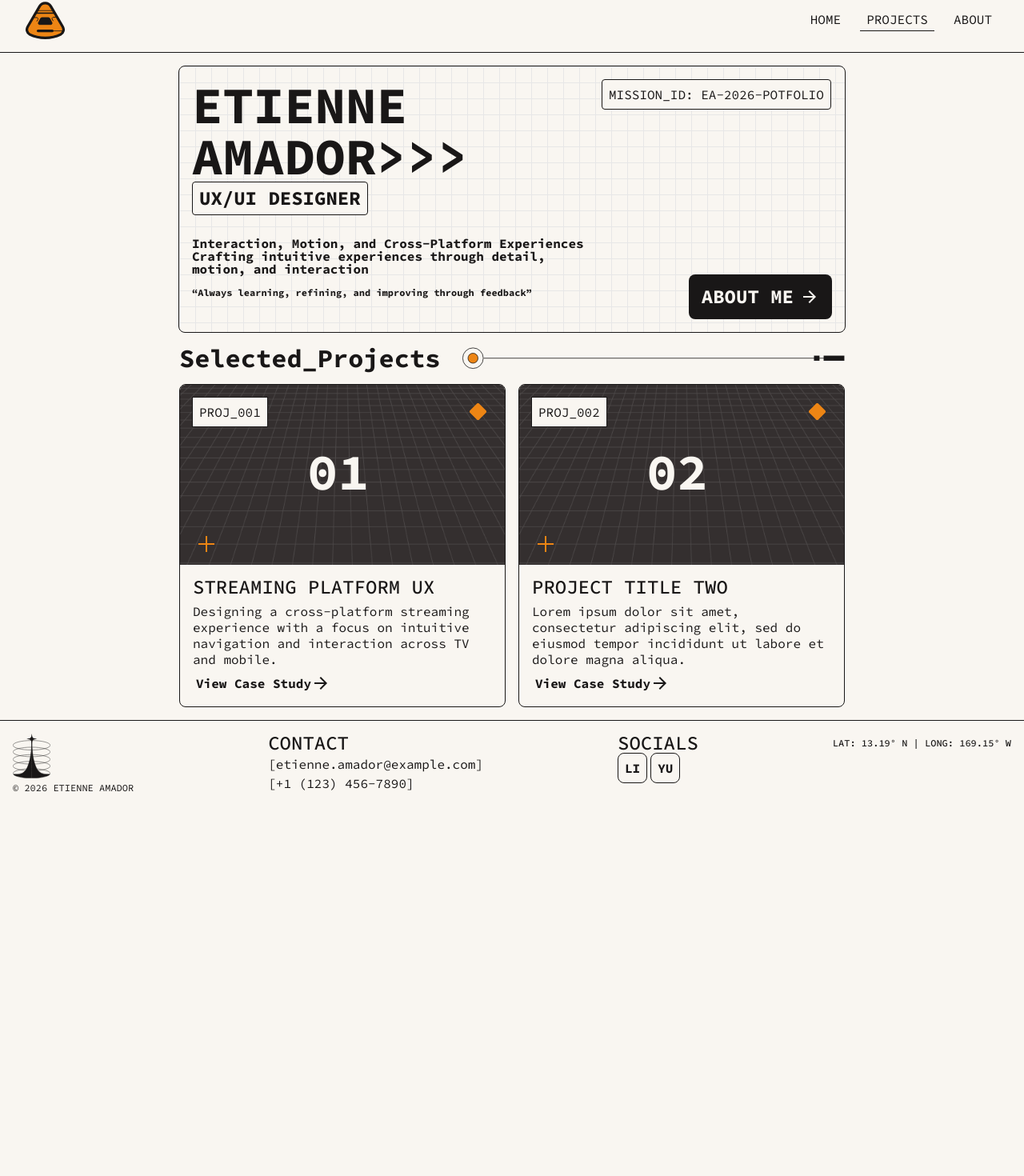
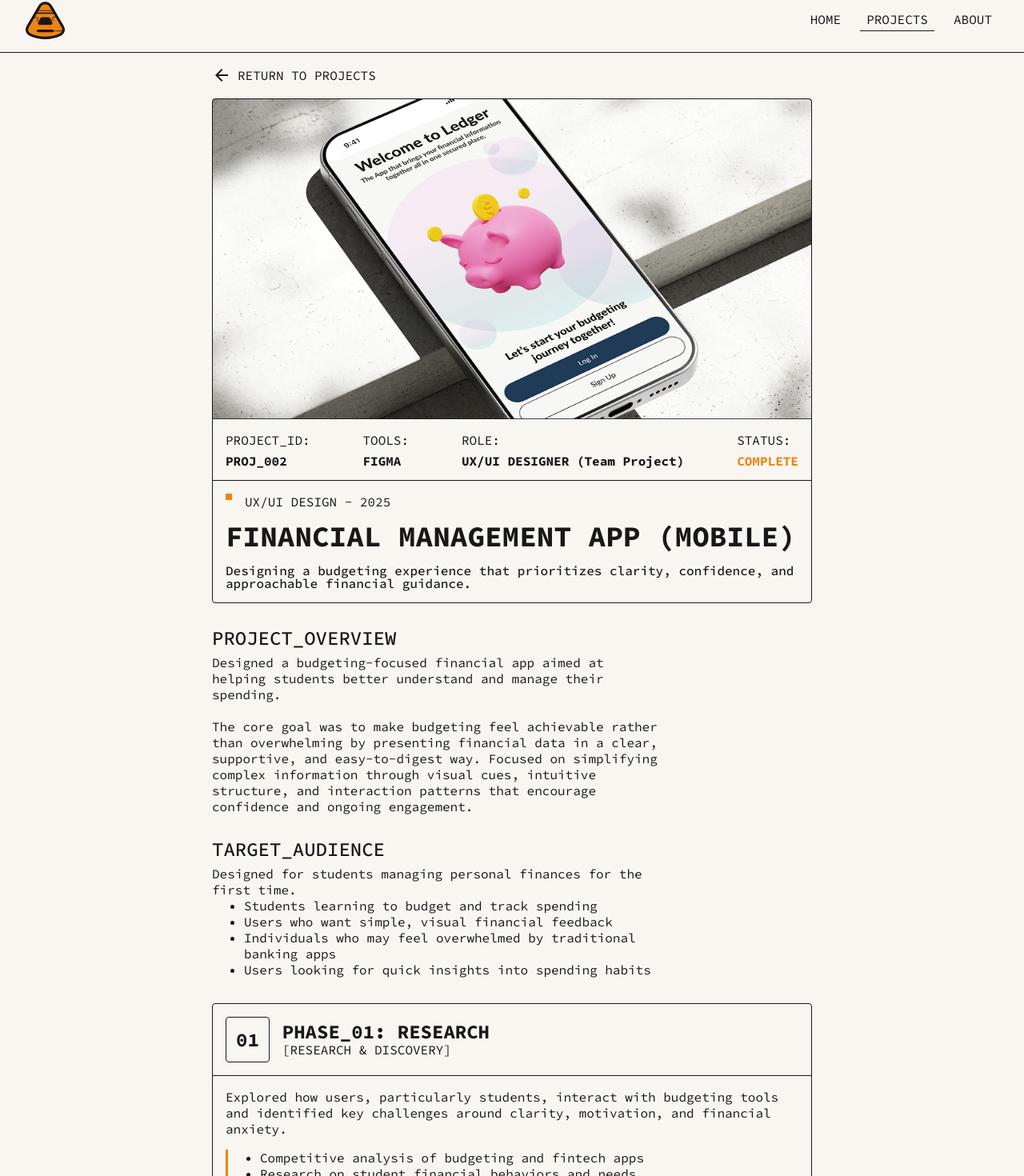
Before and after one commit to Rayven-D/EtiennePortfolio, an Angular app: page /projects/financial-management in a window 1280 px wide. Before the commit this address led to /home. Shown: the part 17-1487 px from the top of the page at 80% size. Before the commit the page ends 1010 px from the top, so only its background shows below. Built offline with nearby package versions, Linux system fonts and the light colour scheme.

Commit message:
project2

```diff
--- a/src/app/app.routes.ts
+++ b/src/app/app.routes.ts
@@ -5,5 +5,6 @@ export const routes: Routes = [
     {path: 'projects', loadComponent: () => import('./components/projects/projects').then(m => m.Projects)},
     {path: 'about', loadComponent: () => import('./components/about/about').then(m => m.About)},
     {path: 'projects/streaming-platform', loadComponent: () => import('./components/project-details/streaming-platform/streaming-platform').then(m => m.StreamingPlatform)},
+    {path: 'projects/financial-management', loadComponent: () => import('./components/project-details/financial-management/financial-management').then(m => m.FinancialManagement)},
     {path: "**", redirectTo: 'home', pathMatch: 'full'}
 ];
--- a/src/app/components/home/home.html
+++ b/src/app/components/home/home.html
@@ -64,7 +64,7 @@
                 </div>
             </div>
         </div>
-        <div class="project-card fade-in-left custom-button-hover-effect-home" [class.visible]="projectsAnimationLoad[0]" (mouseenter)="project2Hover = true;" (mouseleave)="project2Hover = false">
+        <div class="project-card fade-in-left custom-button-hover-effect-home" (click)="navigateToProject('financial-management')" [class.visible]="projectsAnimationLoad[0]" (mouseenter)="project2Hover = true;" (mouseleave)="project2Hover = false">
             <div class="project-id">PROJ_002</div>
             <div class="project-number" [style.display]="project2Hover ? 'none' : 'block'">02</div>
             <div class="project-plus" [style.display]="project2Hover ? 'none' : 'block'">
@@ -79,11 +79,13 @@
                 </svg>
             </div>
             <div class="project-card-content">
-                <img src="assets/images/project_filler.png"/>
+                <img [style.display]="project2Hover ? 'block' : 'none'"src="assets/images/financial-management/financial-management-main.png"/>
+                <img [style.display]="!project2Hover ? 'block' : 'none'" src="assets/images/project_filler.png"/>
+
                 <div class="text">
-                    <span class="subtitle2">PROJECT TITLE TWO</span>
+                    <span class="subtitle2">PFINANCIAL MANAGEMENT APP (MOBILE)</span>
                     <span class="caption">
-                        Lorem ipsum dolor sit amet, consectetur adipiscing elit, sed do eiusmod tempor incididunt ut labore et dolore magna aliqua.
+                        Designing a budgeting experience that prioritizes clarity, confidence, and approachable financial guidance.
                     </span>
                     <div class="caption view-case-study" [class.hovering]="project2Hover">View Case Study <span class="material-icons-outlined">arrow_forward</span></div>
                 </div>
--- a/src/app/components/home/home.scss
+++ b/src/app/components/home/home.scss
@@ -161,6 +161,7 @@
                     width: 100%;
                     height: auto;
                     max-height: 225px;
+                    min-height: 225px;
                     object-fit: cover;
                     background-color: var(--darkgrey-color);
                 }
--- /dev/null
+++ b/src/app/components/project-details/financial-management/financial-management.html
@@ -0,0 +1,98 @@
+<div class="container">
+    <div class="return">
+        <span class="material-icons-outlined">
+            arrow_back
+        </span>
+        <span class="text" (click)="navigateToProjects()">RETURN TO PROJECTS</span>
+    </div>
+    <div class="header-card">
+        <div class="header-image">
+            <img src="assets/images/financial-management/financial-management-main.png" alt="Project Image"/>
+        </div>
+        <div class="header-middle">
+            <div class="project-id">
+                <span>PROJECT_ID:</span>
+                <span class="bodyBold">PROJ_002</span>
+            </div>
+            <div class="project-tools">
+                <span>TOOLS:</span>
+                <span class="bodyBold">FIGMA</span>
+            </div>
+            <div class="project-role">
+                <span>ROLE:</span>
+                <span class="bodyBold">UX/UI DESIGNER (Team Project)</span>
+            </div>
+            <div class="project-status">
+                <span>STATUS:</span>
+                <span class="bodyBold">COMPLETE</span>
+            </div>
+        </div>
+        <div class="header-title">
+            <div class="title-header">
+                <div class="square"></div>
+                <span>UX/UI DESIGN - 2025</span>
+            </div>
+            <span class="subtitle1--bold">FINANCIAL MANAGEMENT APP (MOBILE)</span>
+            <span class="bodyNormal">
+                Designing a budgeting experience that prioritizes clarity, confidence,
+                and approachable financial guidance.
+            </span>
+        </div>
+    </div>
+
+     <!-- project-overview -->
+     <section class="project-overview column">
+        <span class="subtitle2">PROJECT_OVERVIEW</span>
+        <span>
+            Designed a budgeting-focused financial app aimed at helping students better understand and manage their spending.
+            <br/><br/>
+            The core goal was to make budgeting feel achievable rather than overwhelming by presenting financial data in a clear,
+            supportive, and easy-to-digest way.
+            Focused on simplifying complex information through visual cues, intuitive structure, and interaction patterns that
+            encourage confidence and ongoing engagement.
+        </span>
+     </section>
+
+    <!-- target audience -->
+     <section class="target-audience column">
+        <span class="subtitle2">TARGET_AUDIENCE</span>
+        <span>
+            Designed for students managing personal finances for the first time.
+            <ul>
+                <li>Students learning to budget and track spending</li>
+                <li>Users who want simple, visual financial feedback</li>
+                <li>Individuals who may feel overwhelmed by traditional banking apps</li>
+                <li>Users looking for quick insights into spending habits</li>
+            </ul>
+        </span>
+     </section>
+
+      <!-- phase1: research -->
+    <section class="phase-card phase1 column">
+        <header>
+            <div class="phase-number">
+                01
+            </div>
+            <div class="phase-title column">
+                <span class="phase-name subtitle2--bold">PHASE_01: RESEARCH</span>
+                <span class="phase-caption">[RESEARCH & DISCOVERY]</span>
+            </div>
+        </header>
+        <div class="phase-content">
+            <div class="text">
+                <span class="description-text">
+                    Explored how users, particularly students, interact with
+                    budgeting tools and identified key challenges around clarity,
+                    motivation, and financial anxiety.
+                </span>
+                <ul>
+                    <li>Competitive analysis of budgeting and fintech apps</li>
+                    <li>Research on student financial behaviors and needs</li>
+                    <li>Identification of pain points in traditional budgeting tools</li>
+                    <li>Analysis of how financial data is presented visually</li>
+                    <li>Exploration of emotional response to financial tracking</li>
+                </ul>
+            </div>
+        </div>
+     </section>
+</div>
--- /dev/null
+++ b/src/app/components/project-details/financial-management/financial-management.scss
@@ -0,0 +1,160 @@
+.container{
+    display: flex;
+    flex-direction: column;
+    gap: 2rem;
+    width: 60%;
+    min-width: 750px;
+    margin: 0 auto;
+
+    .return{
+        width: fit-content;
+        display: flex;
+        align-items: center;
+        justify-content: flex-start;
+        gap: .5rem;
+        cursor: pointer;
+        border-bottom: 1px solid transparent;
+        margin-bottom: -1rem;
+        &:hover {
+            border-bottom: 1px solid var(--accent-color);
+        }
+    }
+
+    .header-card{
+        display: flex;
+        flex-direction: column;
+        border: 1px solid var(--accent-color);
+        border-radius: 4px;
+        .header-image {
+            background-color: var(--accent-color);
+            height: 400px;
+            img{
+                border-radius: 4px 4px 0 0;
+                width: 100%;
+                height: 400px;
+                object-fit: cover;
+                object-position: center 0;
+            }
+        }
+
+        .header-middle{
+            display: flex;
+            align-items: center;
+            justify-content: space-between;
+            padding: 1rem;
+            border-bottom: 1px solid var(--accent-color);
+
+            & > div{
+                display: flex;
+                gap: .5rem;
+                flex-direction: column;
+            }
+
+            .project-status {
+                .bodyBold{
+                    color: var(--highlight-color);
+                }
+            }
+        }
+
+        .header-title {
+            display: flex;
+            flex-direction: column;
+            align-items: flex-start;
+            justify-content: space-between;
+            padding: 1rem;
+            gap: 1rem;
+
+            .title-header{
+                display: flex;
+                gap: 1rem;
+            }
+
+            .subtitle2{
+                color: var(--accent-color);
+            }
+        }
+
+    }
+
+    .project-overview {
+        gap: .5rem;
+        width: 75%;
+    }
+
+    .target-audience {
+        gap: .5rem;
+        width: 75%;
+
+        span {
+
+            ul {
+                margin: 0;
+            }
+        }
+    }
+
+     .phase-card {
+        border: 1px solid var(--accent-color);
+        border-radius: 4px;
+
+        header {
+            border-bottom: 1px solid var(--accent-color);
+            display: flex;
+            align-items: center;
+            padding: 1rem;
+            gap: 1rem;
+
+            .phase-number{
+                font-weight: 700;
+                font-size: 1.5rem;
+                padding: .75rem;
+                border: 1px solid var(--accent-color);
+                border-radius: 4px;
+            }
+        }
+        .phase-content {
+            display: flex;
+            flex-direction: column;
+            gap: .5rem;
+            padding: 1rem;
+
+            ul {
+                border-left: 3px solid var(--highlight-color);
+            }
+
+            &.row {
+                flex-direction: row;
+
+            .text{
+                width: 60%;
+            }
+
+            .image{
+                width: 40%;
+                img{
+                    background-color: var(--accent-color);
+                    width: 100%;
+                    height: 100%;
+                    object-fit: fill;
+                }
+            }
+            }
+        }
+
+        .image {
+            width: 100%;
+            img {
+                background-color: transparent;
+                width: 100%;
+                height: 500px;
+                object-fit:contain;
+            }
+        }
+    }
+}
+
+.column {
+    display: flex;
+    flex-direction: column;
+}
--- /dev/null
+++ b/src/app/components/project-details/financial-management/financial-management.ts
@@ -0,0 +1,19 @@
+import { Component } from '@angular/core';
+import { Router } from '@angular/router';
+
+@Component({
+  selector: 'app-financial-management',
+  imports: [],
+  templateUrl: './financial-management.html',
+  styleUrl: './financial-management.scss',
+})
+export class FinancialManagement {
+
+  constructor(
+    private _router: Router
+  ) {}
+
+  public navigateToProjects(): void {
+    this._router.navigate(['projects']);
+  }
+}
--- a/src/app/components/project-details/streaming-platform/streaming-platform.html
+++ b/src/app/components/project-details/streaming-platform/streaming-platform.html
@@ -41,7 +41,7 @@
      <section class="project-overview column">
         <span class="subtitle2">PROJECT_OVERVIEW</span>
         <span>
-            Designed a cross-platform streaming experience using Reddit’s brand system for both TV and mobile. <br/>
+            Designed a cross-platform streaming experience using Reddit's brand system for both TV and mobile. <br/>
             Focused on creating intuitive navigation and clear interaction across different input types, with special attention
             to remote-based navigation on TV. The goal was to make content browsing and discovery simple, consistent, and easy
             to use across devices.
--- a/src/app/components/projects/projects.html
+++ b/src/app/components/projects/projects.html
@@ -32,7 +32,7 @@
                         <span>UX/UI DESIGN - 2025</span>
                     </div>
                     <div class="project-name">
-                        <span class="subtitle1">STREAMING PLATFORM UX</span>
+                        <span class="subtitle2--bold">STREAMING PLATFORM UX</span>
                     </div>
                     <div class="project-description">
                         Designing a cross-platform streaming experience
@@ -63,10 +63,11 @@
                 </div>
             </section>
         </div>
+        <!-- financial manangement -->
         <div class="project-card fade-in-left" [class.visible]="projectsAnimationLoad[1]" >
             <header class="project-card-header">
                 <div class="left">
-                    <span>PROJ_001</span>
+                    <span>PROJ_002</span>
                     <span>&nbsp;|&nbsp;</span>
                     <span class="caption">LAUNCH_COMPLETE</span>
                 </div>
@@ -76,7 +77,8 @@
             </header>
             <section class="project-card-content">
                 <div class="project-image">
-                    <img src="assets/images/project_filler.png" alt="Project Image"/>
+                    <img src="assets/images/financial-management/financial-management-main.png"/>
+
                 </div>
                 <div class="project-info">
                     <div class="project-title">
@@ -84,11 +86,10 @@
                         <span>UX/UI DESIGN - 2025</span>
                     </div>
                     <div class="project-name">
-                        <span class="subtitle1">PROJECT TITLE 2</span>
+                        <span class="subtitle2--bold">FINANCIAL MANAGEMENT APP (MOBILE)</span>
                     </div>
                     <div class="project-description">
-                        Designing a cross-platform streaming experience with a focus on intuitive navigation and interaction across TV and mobile.
-                    </div>
+                        Designing a budgeting experience that prioritizes clarity, confidence, and approachable financial guidance.                    </div>
                     <div class="project-info-table">
                         <div class="info">
                             <span>ROLE:</span>
@@ -104,7 +105,7 @@
                         </div>
                     </div>
                     <div class="view-project custom-button-hover-effect">
-                        <span class="text">
+                        <span class="text" (click)="navigateToProject('financial-management')">
                             VIEW CASE FILE
                         </span>
                         <span class="material-icons-outlined">
--- a/src/app/components/projects/projects.scss
+++ b/src/app/components/projects/projects.scss
@@ -54,6 +54,7 @@
                     img{
                         height: 100%;
                         width: 100%;
+                        object-fit: cover;
                         background-color: var(--accent-color);
                         border-radius: 0 0 0 8px;
                     }
@@ -73,11 +74,6 @@
                             width: 8px;
                             height: 8px;
                             background-color: var(--highlight-color);
-                        }
-                    }
-                    .project-name{
-                        .subtitle1 {
-                            font-weight: 700;
                         }
                     }
 
```
Also changed, not shown: src/assets/images/financial-management/financial-management-main.png (added).
